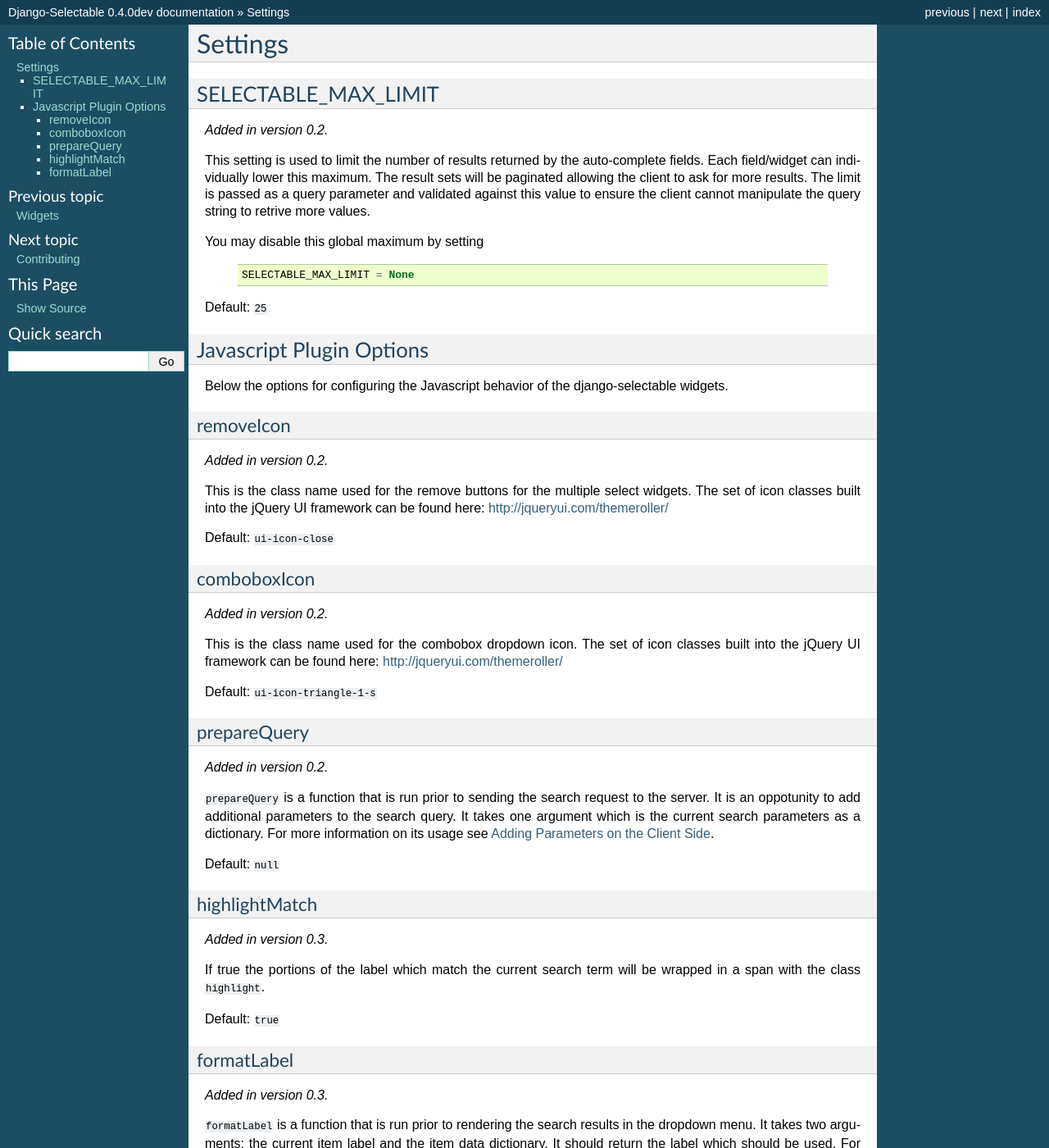
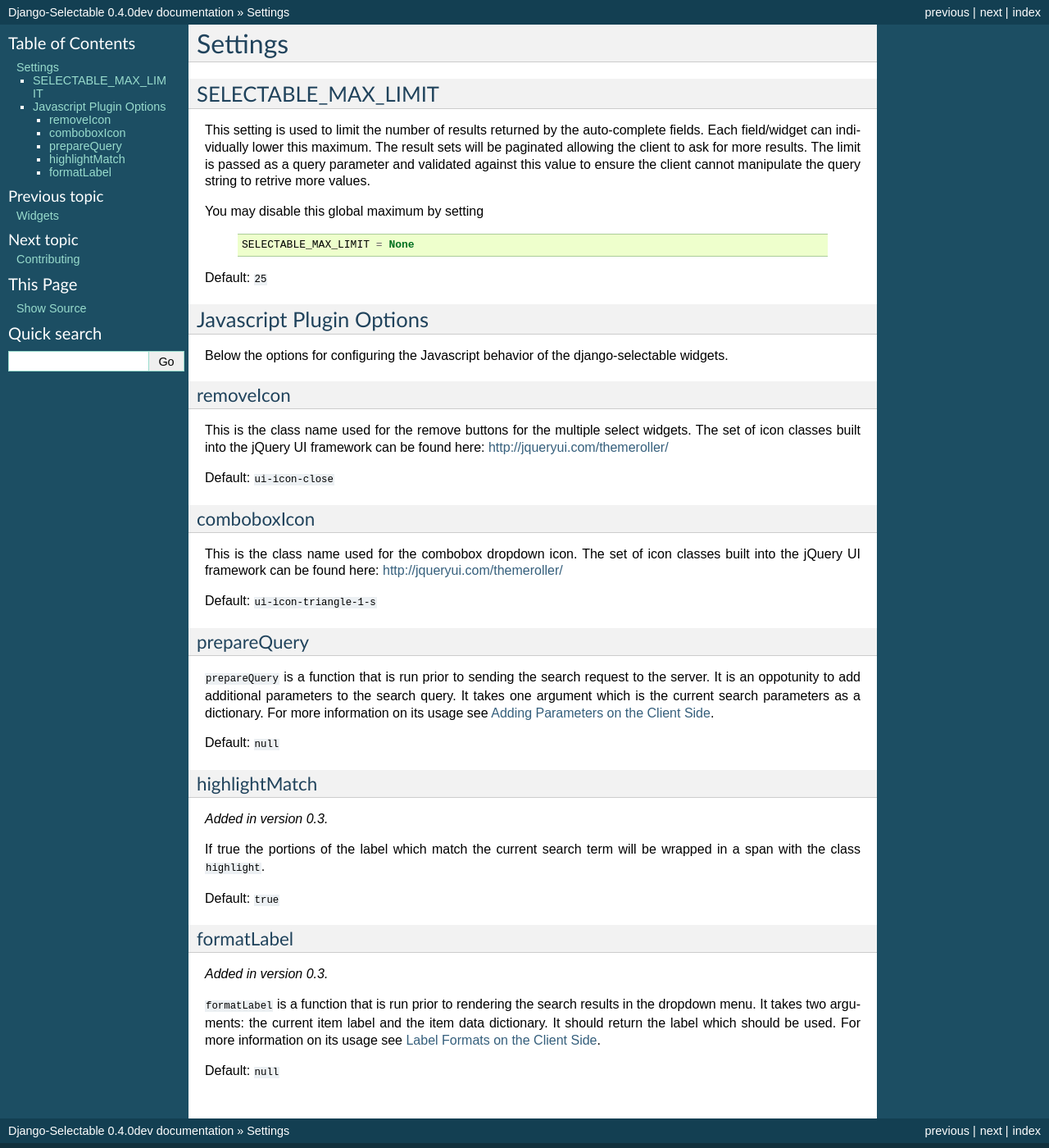
Before and after one commit to mlavin/django-selectable, a Sphinx documentation site: the page built from docs/settings.rst, in a window 1280 px wide and 1400 px high. Shown: the whole window at 82% size. Built offline with Sphinx 7.4.7, drawn with Linux system fonts in a browser that asks for light colours.

Commit message:
Remove references to features added more than one release prior.

```diff
--- a/docs/settings.rst
+++ b/docs/settings.rst
@@ -6,8 +6,6 @@
 
 SELECTABLE_MAX_LIMIT
 --------------------------------------
-
-.. versionadded:: 0.2
 
 This setting is used to limit the number of results returned by the auto-complete fields.
 Each field/widget can individually lower this maximum. The result sets will be
@@ -38,7 +36,6 @@
 removeIcon
 ______________________________________
 
-.. versionadded:: 0.2
 
 This is the class name used for the remove buttons for the multiple select widgets.
 The set of icon classes built into the jQuery UI framework can be found here:
@@ -52,7 +49,6 @@
 comboboxIcon
 ______________________________________
 
-.. versionadded:: 0.2
 
 This is the class name used for the combobox dropdown icon. The set of icon classes built
 into the jQuery UI framework can be found here: http://jqueryui.com/themeroller/
@@ -65,7 +61,6 @@
 prepareQuery
 ______________________________________
 
-.. versionadded:: 0.2
 
 ``prepareQuery`` is a function that is run prior to sending the search request to
 the server. It is an oppotunity to add additional parameters to the search query.
```
